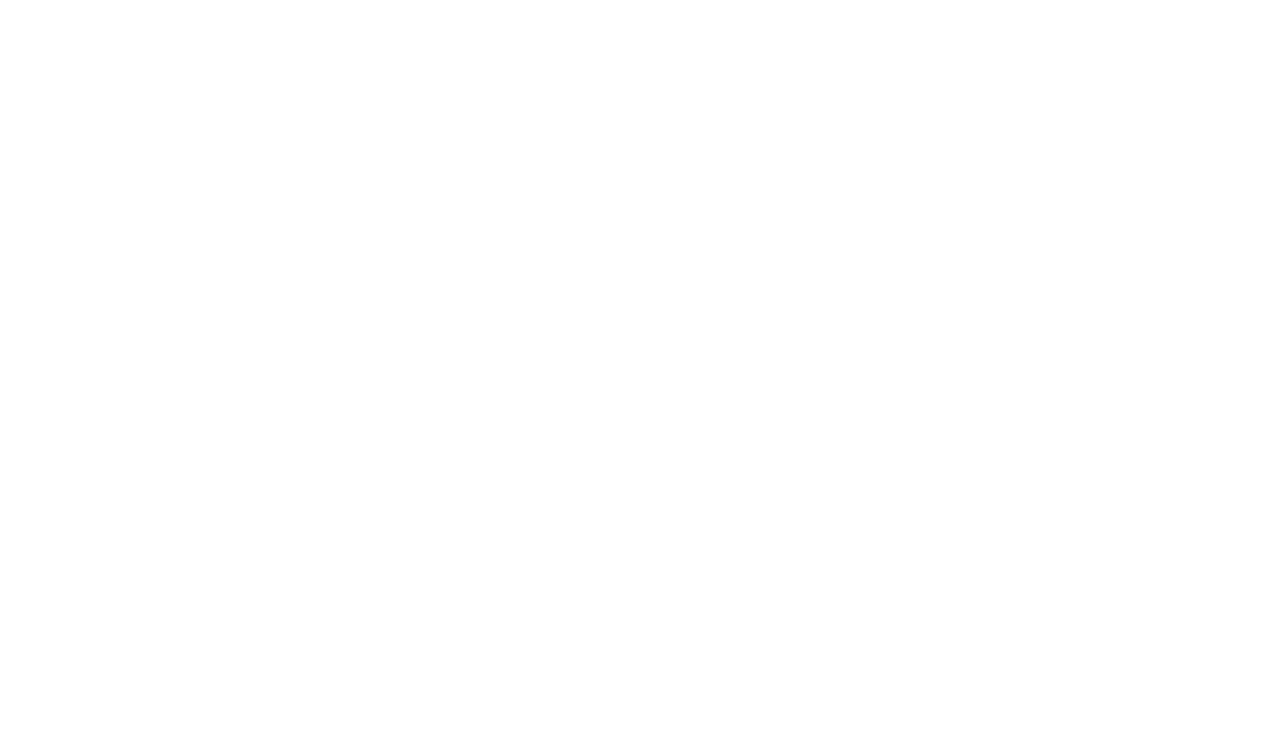
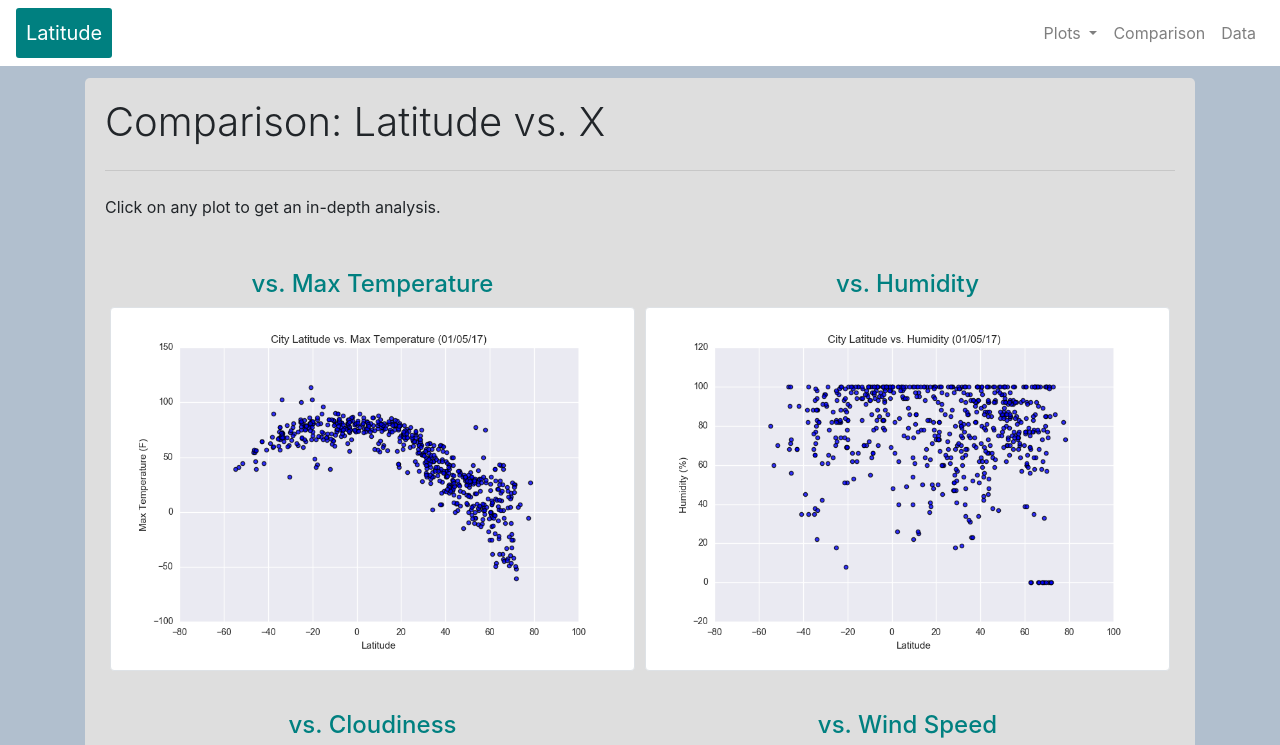
Before and after one commit to Master-Leo/Web-Design-Challenge, a plain HTML site: page comparison.html in a window 1280 px wide. Shown: the top 745 px of the page. Drawn offline with nearby package versions, Linux system fonts and the light colour scheme.

Commit message:
'comparison/index updated'

```diff
--- a/Assets/CSS/styles.css
+++ b/Assets/CSS/styles.css
@@ -11,12 +11,23 @@
   padding: 20px;
 }
 
+.frame {
+  display: flex;
+  grid-auto-rows: max-content;
+  z-index: 100;
+  margin-top: 12px !important;
+  margin-right: auto !important;
+  margin-bottom: 12px !important;
+  margin-left: auto !important;
+}
+
 .navbar{
   background-color: white;
 }
-.col-6{
+.col-md-6{
   padding: 5px;
 }
+
 #box {
   vertical-align: top;
   padding: 20px;
@@ -35,14 +46,26 @@
   border-radius: 5px;
   grid-auto-rows: max-content;
 }
+#compare-section{
+  vertical-align: top;
+  padding: 20px;
+  background-color:rgb(222, 222, 222);
+  width: auto;
+  height: max-content;
+  border-radius: 5px;
+  grid-auto-rows: max-content;
+}
 
 #header{
   font-size:40px;
 }
+#headers{
+  font-size:30px;
+}
 #backscene {
   background-color: rgb(177, 191, 206);
 }
-#nav-header {
+#nav-box {
   display: block;
   color: white;
   margin-top: 0px;
@@ -58,3 +81,9 @@
   width: 50%;
   margin-right: 15px;
 }
+
+h4{
+  text-align: center;
+  margin-top: 30px;
+  color:teal;
+}
--- a/comparison.html
+++ b/comparison.html
@@ -6,38 +6,98 @@
     <meta name="viewport" content="width=device-width, initial-scale=1.0">
     <meta http-equiv="X-UA-Compatible" content="ie=edge">
 
-    <title>Bootstrap Visualization Dashboard</title>
+    <title>Comparison</title>
 
     <!-- Boostrap Stylesheet -->
-    <link rel="stylesheet" href="assets/css/bootstrap.min.css" media="screen">
-
-    <!-- Our own CSS stylesheet -->
-    <link rel="stylesheet" href="assets/css/styles.css" media="screen">
+    <link rel="stylesheet" href="https://cdn.jsdelivr.net/npm/bootstrap@4.3.1/dist/css/bootstrap.min.css" integrity="sha384-ggOyR0iXCbMQv3Xipma34MD+dH/1fQ784/j6cY/iJTQUOhcWr7x9JvoRxT2MZw1T" crossorigin="anonymous">
+    <!-- CSS Link-->
+    <link rel="stylesheet" href="Assets/CSS/styles.css">
 
   </head>
 
-  <body>
-    <!-- Start of navbar -->
-    <!-- https://www.w3schools.com/bootstrap/bootstrap_navbar.asp -->
-    <!-- End of navbar -->
+  <body id="backscene">
+     <!-- Start of navbar -->
+     <nav class="navbar navbar-expand-lg navbar-light">
+      <a class="navbar-brand" id="nav-box" href="https://master-leo.github.io/Web-Design-Challenge/index.html">Latitude</a>
+      <button class="navbar-toggler" type="button" data-toggle="collapse" data-target="#navbarDropdown"
+          aria-controls="navbarNavDropdown" aria-expanded="true" aria-label="Toggle navigation">
+          <span class="navbar-toggler-icon"></span>
+      </button>
 
+      <div class="collapse navbar-collapse" id="navbarNavDropdown">
+        <ul class="navbar-nav ml-auto">
+          <li class="nav-item dropdown">
+            <a class="nav-link dropdown-toggle" href="#" id="navbarDropdown" role="button" data-toggle="dropdown" aria-haspopup="true" aria-expanded="false">
+                Plots
+            </a>
+            <div class="dropdown-menu" aria-labelledby="navbarDropdown">
+              <a class="dropdown-item" href="https://master-leo.github.io/Web-Design-Challenge/maxTemp.html">Max Temperature</a>
+              <a class="dropdown-item" href="https://master-leo.github.io/Web-Design-Challenge/humidity.html">Humidity</a>
+              <a class="dropdown-item" href="https://master-leo.github.io/Web-Design-Challenge/cloudiness.html">Cloudiness</a>
+              <a class="dropdown-item" href="https://master-leo.github.io/Web-Design-Challenge/windSpeed.html">Wind Speed</a>
+            </div>
+          </li>
+          <li class="nav-item">
+            <a class="nav-link" href="https://master-leo.github.io/Web-Design-Challenge/comparison.html">Comparison</a>
+          </li>
+          <li class="nav-item">
+            <a class="nav-link" href="https://master-leo.github.io/Web-Design-Challenge/data.html">Data</a>
+          </li>
+        </ul>
+      </div>
+    </nav>
     <!-- Start of container -->
     <div class="container">
-      <article class=""> <!--create your own class to format these properly-->
-        <!-- Use divs and the grid to make the contents of this article -->
-      </article>
+      <div class="frame">
+        <div id="compare-section">
+            <h1 class="display-4" id="header">Comparison: Latitude vs. X</h1>
+            <hr class="my-4">
+            <p>Click on any plot to get an in-depth analysis.</p>
+            <div class="container">
+              <div class="row">
+
+                <div class="col-md-6">
+                    <h4>vs. Max Temperature</h4>
+                        <a id="img-compare"  href="https://master-leo.github.io/Web-Design-Challenge/maxTemp.html"><img src="Assets/Images/latVsTemp.png" alt="Max Temperature Graph" class="img-thumbnail"></a>
+                </div>
+                <div class="col-md-6">
+                    <h4>vs. Humidity</h4>
+                        <a id="img-compare" href="https://master-leo.github.io/Web-Design-Challenge/humidity.html"><img src="Assets/Images/LatVsHumid.png" alt="Humidity Graph" class="img-thumbnail"></a>
+                </div>
+              </div>
+              <div class="row">
+                <div class="col-md-6">
+                    <h4>vs. Cloudiness</h4>
+                        <a id="img-compare" href="https://master-leo.github.io/Web-Design-Challenge/cloudiness.html"><img src="Assets/Images/LatVsCloud.png" alt="Cloudiness Graph" class="img-thumbnail"></a>
+                </div>
+                <div class="col-md-6">
+                    <h4>vs. Wind Speed</h4>
+                        <a id="img-compare" href="https://master-leo.github.io/Web-Design-Challenge/windSpeed.html"><img src="Assets/Images/LatVsWind.png"  alt="Wind Speed Graph" class="img-thumbnail"></a>
+                </div>
+              </div>
+            </div>
+        </div>
+      </div>
     </div>
+
     <!-- End of container  -->
 
     <!-- Start of footer -->
-    <!-- Use same footer code from index.html -->
-    <!-- End of footer -->
+    <footer id="backscene">
+      <div class="container">
+          <p style="text-align: center;"> Copyrights by Emilio Guzman</p>
+      </div>
+    </footer>
 
     <!-- jQuery CDN -->
     <script type="text/javascript" src="https://code.jquery.com/jquery-2.1.4.min.js"></script>
 
     <!-- Bootstrap CDN -->
     <script src="https://maxcdn.bootstrapcdn.com/bootstrap/3.3.6/js/bootstrap.min.js"></script>
+    <script src="https://code.jquery.com/jquery-3.3.1.slim.min.js" integrity="sha384-q8i/X+965DzO0rT7abK41JStQIAqVgRVzpbzo5smXKp4YfRvH+8abtTE1Pi6jizo" crossorigin="anonymous"></script>
+    <script src="https://cdn.jsdelivr.net/npm/popper.js@1.14.7/dist/umd/popper.min.js" integrity="sha384-UO2eT0CpHqdSJQ6hJty5KVphtPhzWj9WO1clHTMGa3JDZwrnQq4sF86dIHNDz0W1" crossorigin="anonymous"></script>
+    <script src="https://cdn.jsdelivr.net/npm/bootstrap@4.3.1/dist/js/bootstrap.min.js" integrity="sha384-JjSmVgyd0p3pXB1rRibZUAYoIIy6OrQ6VrjIEaFf/nJGzIxFDsf4x0xIM+B07jRM" crossorigin="anonymous"></script>
+
   </body>
 
 </html>
```
Also changed, not shown: index.html (+17 -19 lines).
